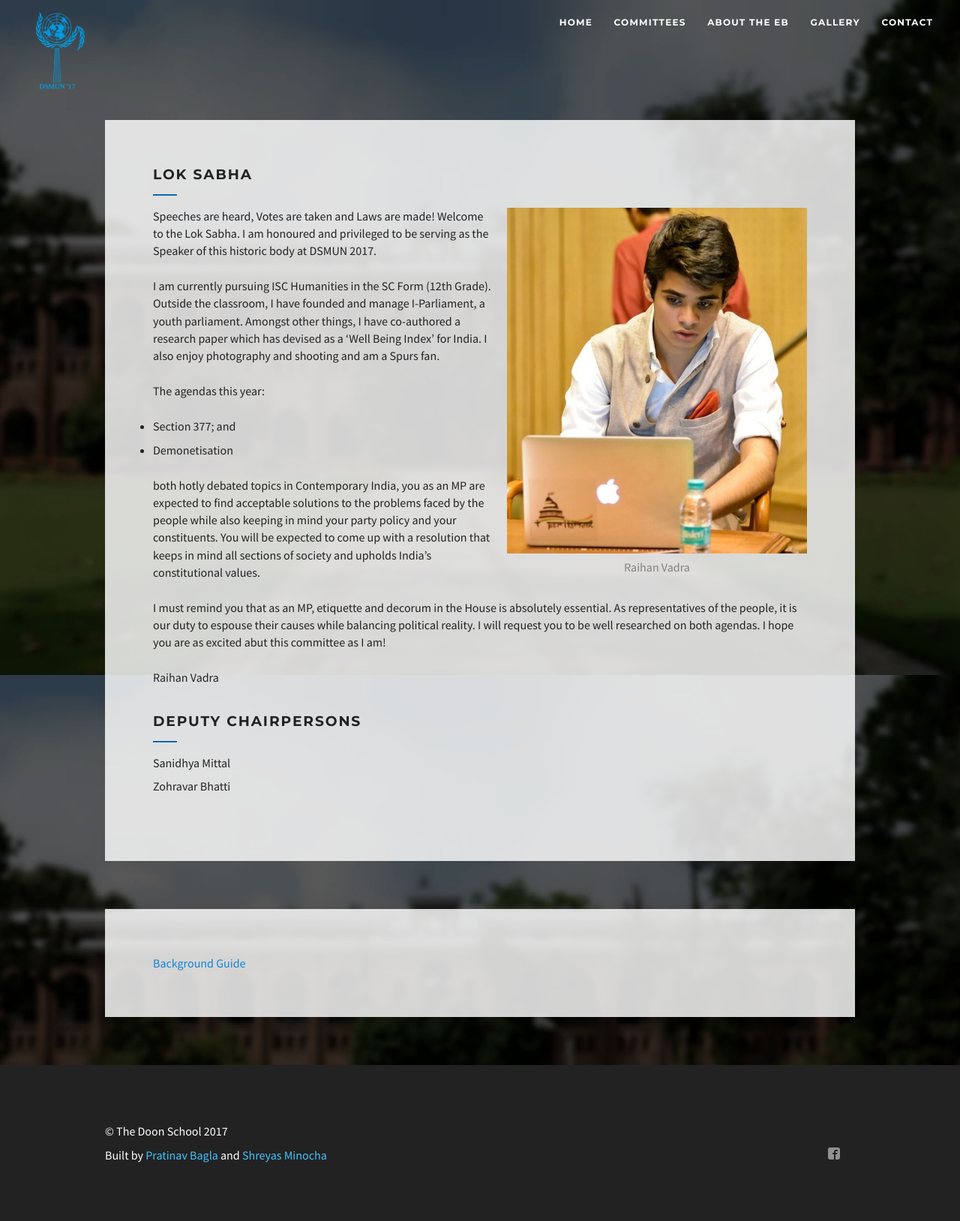
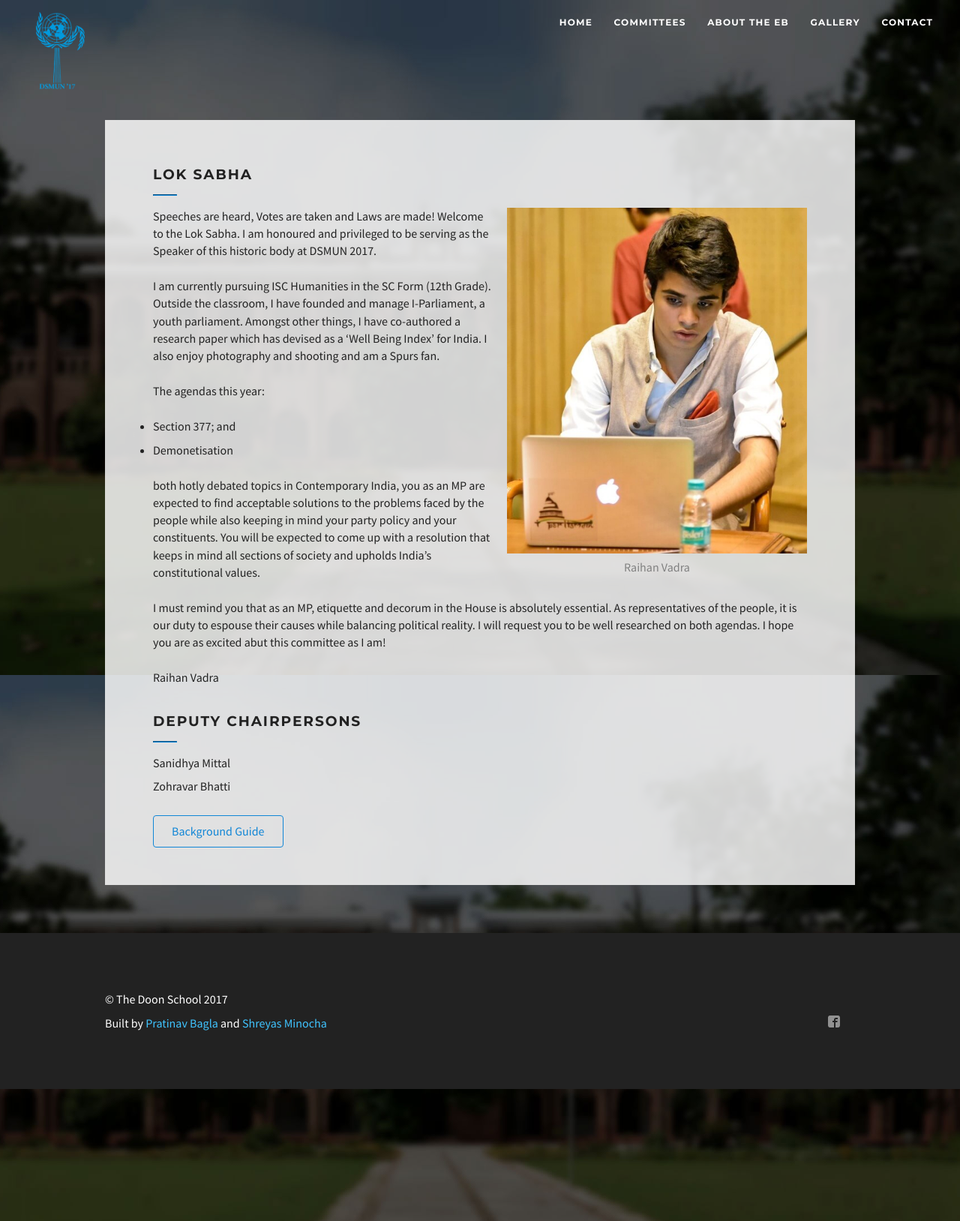
Before and after one commit to pratinav/dsmun17.com, a Jekyll site: the page built from committees/ls.md, in a window 1280 px wide. Shown: the whole page at 75% size. Built offline with Jekyll 4.4.1, drawn with Linux system fonts in a browser that asks for light colours.

Commit message:
changed background guide button

```diff
--- a/_layouts/committee_page.html
+++ b/_layouts/committee_page.html
@@ -9,8 +9,6 @@ layout: default
     <figcaption>{{ page.chair }}</figcaption>
   </figure>
   {{ content }}
+  <br>
+  <a href="{{ site.baseurl }}/bgs/{{ page.name | remove: 'md' }}pdf" class="btn">Background Guide</a>
 </section>
-
-<section id="bg" class="container panel">
-  <a href="{{ site.baseurl }}/bgs/{{ page.name | remove: 'md' }}pdf">Background Guide</a>
-</section>
--- a/css/style.css
+++ b/css/style.css
@@ -53,6 +53,14 @@ hr {
   width: 2em;
   border-color: #1086d6;
   margin: 1em 0;
+}
+
+.btn {
+  border: 1px solid #1086d6;
+  border-radius: 0.25em;
+  color: #1086d6;
+  padding: 0.65em 1.5em;
+  cursor: pointer;
 }
 
 .clear-header {
@@ -219,6 +227,10 @@ nav a {
   display: table;
   clear: both;
 }
+
+/**
+ * Footer styles
+ */
 
 footer {
   padding: 5em 0;
```
